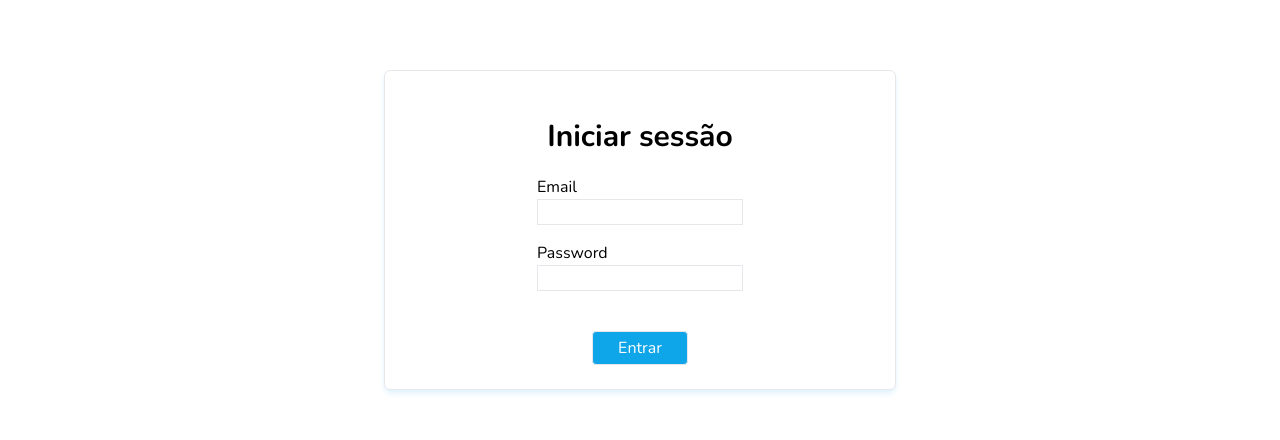
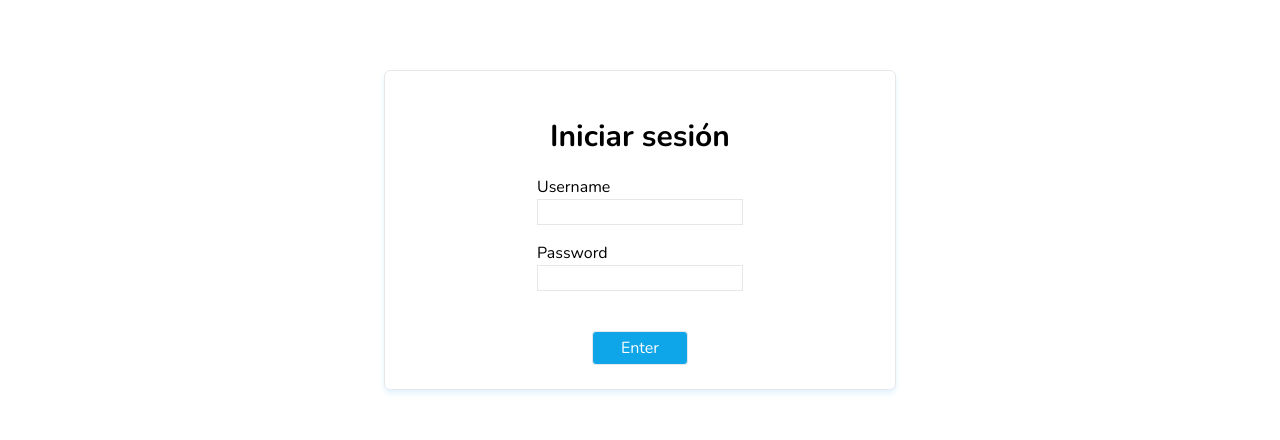
Before and after one commit to Fran-Lopez-Laperal/proyectPintos, a React (Vite) app in the folder WEB/: page /areaprivada in a window 1280 px wide. Shown: the part 132-572 px from the top of the page. Built offline with nearby package versions, Linux system fonts and the light colour scheme.

Commit message:
fix createUser

```diff
--- a/WEB/src/components/AreaPrivada.jsx
+++ /dev/null
@@ -1,69 +0,0 @@
-import React, { useState } from "react";
-import { useContext } from "react";
-import { useNavigate } from "react-router-dom";
-import { AuthContext } from "../../context/AuthContext";
-
-import { loginUserService } from "../../service";
-
-export function AreaPrivada(){
-  const [email, setEmail] = useState("");
-  const [password, setPassword] = useState("");
-  const [error, setError] = useState("");
-  const { login } = useContext(AuthContext);
-  const navigate = useNavigate();
-
-  const handleForm = async (e) => {
-    e.preventDefault();
-    setError("");
-
-    try {
-      const token = await loginUserService({ email, password });
-
-      login(token);
-      navigate("/crearNoticia");
-    } catch (error) {
-      setError(error.message);
-      console.log(token)
-    }
-  };
-
-  return (
-    <div className=" flex justify-center">
-      <section className="mt-32 mb-32 border shadow-sky-100 shadow-md rounded-md w-4/5 lg:w-2/5 h-80 flex flex-col items-center">
-        <h2 className="mt-12 font-bold text-2xl lg:text-3xl" id="h2-login">Iniciar sessão</h2>
-        <form className="flex flex-col mt-5 "  onSubmit={handleForm}>
-          <label  htmlFor="email">
-            Email
-          </label>
-          <input
-            className="border w-auto"
-            type="email"
-            id="email"
-            name="email"
-            required
-            onChange={(e) => setEmail(e.target.value)}
-          />
-
-          <label className="mt-4"  htmlFor="password">
-            Password
-          </label>
-          <input
-            className="border w-12/12"
-            type="password"
-            id="password"
-            name="password"
-            required
-            onChange={(e) => setPassword(e.target.value)}
-          />
-
-          <section className="flex justify-center mt-10 ">
-            <button className="border p-1 w-24 bg-sky-500 rounded text-white">Entrar</button>
-          </section>
-          <section >
-            {error ? <p>{error}</p> : null}
-          </section>
-        </form>
-      </section>
-    </div>
-  );
-};
--- a/WEB/src/components/FetchNews.jsx
+++ b/WEB/src/components/FetchNews.jsx
@@ -1,5 +1,5 @@
 import { useEffect, useState } from 'react';
-import { getNewsService } from '../../service';
+import { getNewsService } from '../services';
 
 export function FetchNews() {
   const [data, setData] = useState([]);
@@ -16,7 +16,6 @@ export function FetchNews() {
 
     fetchData();
   }, []);
-  console.log(data);
 
   return (
     <>
--- /dev/null
+++ b/WEB/src/context/AuthContext.jsx
@@ -0,0 +1,34 @@
+import { createContext, useEffect, useState } from 'react';
+import { useNavigate } from 'react-router-dom';
+import { getMyUserDataService } from '../services';
+
+export const AuthContext = createContext(null);
+
+export const AuthProviderComponent = ({ children }) => {
+  const [token, setToken] = useState(localStorage.getItem('token'));
+  const [user, setUser] = useState(null);
+  const navigate = useNavigate();
+
+  useEffect(() => {
+    const getUserData = async () => {
+      try {
+        if (token) {
+          const data = await getMyUserDataService({ token });
+          setUser(data);
+        }
+      } catch (error) {
+        setUser(null);
+      }
+    };
+
+    getUserData();
+
+    localStorage.setItem('token', token);
+  }, [token, setToken, navigate]);
+
+  const logIn = (token) => {
+    setToken(token);
+  };
+
+  return <AuthContext.Provider value={{ token, user, logIn }}>{children}</AuthContext.Provider>;
+};
--- /dev/null
+++ b/WEB/src/pages/AreaPrivada.jsx
@@ -0,0 +1,60 @@
+import { useState } from 'react';
+import { useContext } from 'react';
+import { useNavigate } from 'react-router-dom';
+import { AuthContext } from '../context/AuthContext';
+
+import { loginUserService } from '../services';
+
+export function AreaPrivada() {
+  const [username, setUsername] = useState('');
+  const [password, setPassword] = useState('');
+  const [error, setError] = useState('');
+  const { logIn } = useContext(AuthContext);
+  const navigate = useNavigate();
+
+  const handleUsernameChange = (event) => {
+    setUsername(event.target.value);
+  };
+
+  const handlePasswordChange = (event) => {
+    setPassword(event.target.value);
+  };
+
+  const handleSubmit = async (event) => {
+    event.preventDefault();
+    try {
+      const data = await loginUserService({ username, password });
+      logIn(data.token);
+      navigate('/crearNoticia');
+    } catch (err) {
+      setError(err.message);
+    }
+  };
+
+  return (
+    <div className="flex justify-center">
+      <section className="mt-32 mb-32 border shadow-sky-100 shadow-md rounded-md w-4/5 lg:w-2/5 h-80 flex flex-col items-center">
+        <h2 className="mt-12 font-bold text-2xl lg:text-3xl" id="h2-login">
+          Iniciar sesión
+        </h2>
+        <form className="flex flex-col mt-5" onSubmit={handleSubmit}>
+          <label htmlFor="username">Username</label>
+          <input className="border" type="text" id="username" name="username" required onChange={handleUsernameChange} value={username} />
+
+          <label className="mt-4" htmlFor="password">
+            Password
+          </label>
+          <input className="border" type="password" id="password" name="password" required onChange={handlePasswordChange} value={password} />
+
+          <section className="flex justify-center mt-10">
+            {error && <p className="text-red-600 text-left text-[12px] p-1">{error}</p>}
+
+            <button className="border p-1 w-24 bg-sky-500 rounded text-white" type="submit">
+              Enter
+            </button>
+          </section>
+        </form>
+      </section>
+    </div>
+  );
+}
--- a/WEB/src/components/CreateNew.jsx
+++ b/WEB/src/pages/CreateNew.jsx
@@ -1,7 +1,7 @@
 import { useState, useContext } from 'react';
 import { useNavigate } from 'react-router-dom';
-import { AuthContext } from '../../context/AuthContext';
-import { createNewService } from '../../service';
+import { AuthContext } from '../context/AuthContext';
+import { createNewService } from '../services';
 
 export function CreateNew() {
   const { token } = useContext(AuthContext);
@@ -11,23 +11,30 @@ export function CreateNew() {
   const [text, setText] = useState('');
   const [error, setError] = useState('');
 
+  const handleTitleChange = (event) => {
+    setTitle(event.target.value);
+  };
+
+  const handleTextChange = (event) => {
+    setIntroduction(event.target.value);
+  };
+
+  const handleIntroductionChange = (event) => {
+    setText(event.target.value);
+  };
+
   const handleSubmit = async (e) => {
     e.preventDefault();
 
-    if (!token) {
-      setError('Debe iniciar sesión para crear una noticia.');
-      return;
-    }
-
     try {
-      const formDataNew = {
+      const formDataNews = {
         title,
         introduction,
         text,
       };
 
       await createNewService({
-        formDataNew,
+        formDataNews,
         token,
       });
 
@@ -47,25 +54,19 @@ export function CreateNew() {
             <label className="lg:w-28 lg:text-xl" htmlFor="title">
               Título
             </label>
-            <input className="w-96 h-10 p-3" type="text" id="title" value={title} onChange={(event) => setTitle(event.target.value)} required />
+            <input className="w-96 h-10 p-3" type="text" id="title" value={title} onChange={handleTitleChange} required />
           </div>
           <div className="flex flex-col gap-2">
             <label className="w-28 lg:text-xl" htmlFor="introduction">
               Introducción
             </label>
-            <textarea
-              className="w-96 h-20 p-3"
-              id="introduction"
-              value={introduction}
-              onChange={(event) => setIntroduction(event.target.value)}
-              required
-            />
+            <textarea className="w-96 h-20 p-3" id="introduction" value={introduction} onChange={handleIntroductionChange} required />
           </div>
           <div className="flex flex-col gap-2">
             <label className="w-28 lg:text-xl" htmlFor="text">
               Texto
             </label>
-            <textarea className="w-96 h-20 p-3" id="text" value={text} onChange={(event) => setText(event.target.value)} required />
+            <textarea className="w-96 h-20 p-3" id="text" value={text} onChange={handleTextChange} required />
           </div>
           <div className="flex justify-center h-12 mt-10 mb-12 font-bold text-lg text-white bg-corporative-color2 hover:bg-corporative-color transition-all duration-500">
             <button type="submit">Crear noticia</button>
--- /dev/null
+++ b/WEB/src/services/index.js
@@ -0,0 +1,64 @@
+const API_URL = 'http://localhost:3000';
+
+export const loginUserService = async ({ username, password }) => {
+  const response = await fetch(`${API_URL}/login`, {
+    method: 'POST',
+    headers: {
+      'Content-Type': 'application/json',
+    },
+    body: JSON.stringify({ username, password }),
+  });
+
+  const json = await response.json();
+
+  if (!response.ok) {
+    throw new Error(json.message);
+  }
+
+  return json.data;
+};
+
+export const getMyUserDataService = async ({ token }) => {
+  const response = await fetch(`${API_URL}/users`, {
+    headers: {
+      Authorization: token,
+    },
+  });
+
+  const json = await response.json();
+
+  if (!response.ok) {
+    throw new Error(json.message);
+  }
+
+  return json.data;
+};
+
+export const createNewService = async ({ token }) => {
+  const response = await fetch(`${API_URL}/criarNoticia`, {
+    method: 'POST',
+    headers: {
+      Authorization: token,
+    },
+  });
+
+  const json = await response.json();
+  if (!response.ok) {
+    throw new Error(json.message);
+  }
+
+  return json.data;
+};
+
+export const getNewsService = async () => {
+  const response = await fetch(`${API_URL}/noticias`, {
+    method: 'GET',
+  });
+
+  const json = await response.json();
+
+  if (!response.ok) {
+    throw new Error(json.message);
+  }
+  return json.data.allNews;
+};
```
Also changed, not shown: WEB/context/AuthContext.jsx (deleted, +0 -63 lines), WEB/service.js (deleted, +0 -65 lines), WEB/src/App.jsx (+15 -4 lines), WEB/src/main.jsx (+11 -11 lines), 1 other file (tests, documents, lock files or other folders).
